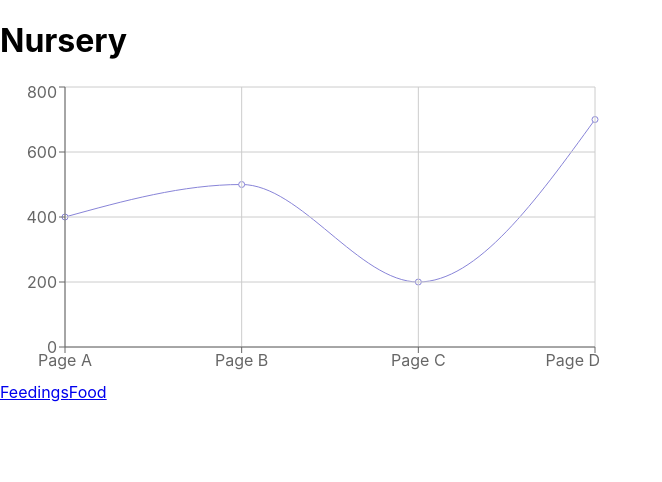
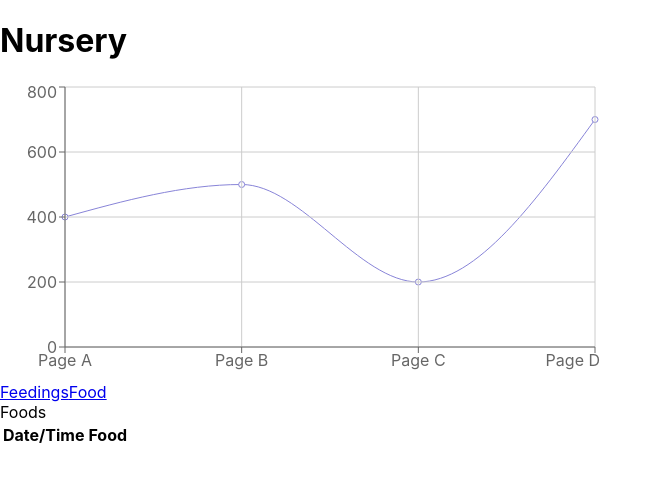
Before and after one commit to vincentgu818/nursery-frontend, a React (Create React App) app: page /foods in a window 1280 px wide. Shown: the top 482 px of the page, without its empty margins (0-662 px from the left). Built offline with nearby package versions, Linux system fonts and the light colour scheme.

Commit message:
created FeedingsTable and FoodsTable components

```diff
--- a/src/App.js
+++ b/src/App.js
@@ -1,5 +1,5 @@
 import React, { Component } from 'react';
-import { BrowserRouter as Router, Route, Link } from "react-router-dom";
+import { BrowserRouter as Router, Route } from "react-router-dom";
 
 
 import Chart from "./components/Chart"
@@ -17,7 +17,7 @@ class App extends Component {
           <TabNavigation />
           <Route exact path="/" component={Feedings} />
           <Route path="/feedings" component={Feedings} />
-          <Route path="/food" component={Foods} />
+          <Route path="/foods" component={Foods} />
         </div>
       </Router>
     );
--- a/src/components/Feedings/Feedings.js
+++ b/src/components/Feedings/Feedings.js
@@ -1,10 +1,13 @@
 import React, { Component } from "react";
+
+import FeedingsTable from "./FeedingsTable"
 
 class Feedings extends Component {
   render() {
     return (
       <div>
         Feedings
+        <FeedingsTable />
       </div>
     )
   }
--- /dev/null
+++ b/src/components/Feedings/FeedingsTable.js
@@ -0,0 +1,19 @@
+import React, { Component } from "react";
+
+class FeedingsTable extends Component {
+  render() {
+    return (
+      <table>
+        <thead>
+          <tr>
+            <th>Date/Time</th>
+            <th>Duration</th>
+            <th>Side</th>
+          </tr>
+        </thead>
+      </table>
+    )
+  }
+}
+
+export default FeedingsTable;
--- a/src/components/Foods/Foods.js
+++ b/src/components/Foods/Foods.js
@@ -1,10 +1,13 @@
 import React, { Component } from "react";
+
+import FoodsTable from "./FoodsTable";
 
 class Foods extends Component {
   render() {
     return (
       <div>
         Foods
+        <FoodsTable />
       </div>
     )
   }
--- /dev/null
+++ b/src/components/Foods/FoodsTable.js
@@ -0,0 +1,18 @@
+import React, { Component } from "react";
+
+class FoodsTable extends Component {
+  render() {
+    return (
+      <table>
+        <thead>
+          <tr>
+            <th>Date/Time</th>
+            <th>Food</th>
+          </tr>
+        </thead>
+      </table>
+    )
+  }
+}
+
+export default FoodsTable;
--- a/src/components/TabNavigation.js
+++ b/src/components/TabNavigation.js
@@ -6,7 +6,7 @@ class TabNavigation extends Component {
     return (
       <nav>
         <Link to="/feedings">Feedings</Link>
-        <Link to="/food">Food</Link>
+        <Link to="/foods">Food</Link>
       </nav>
     )
   }
```
